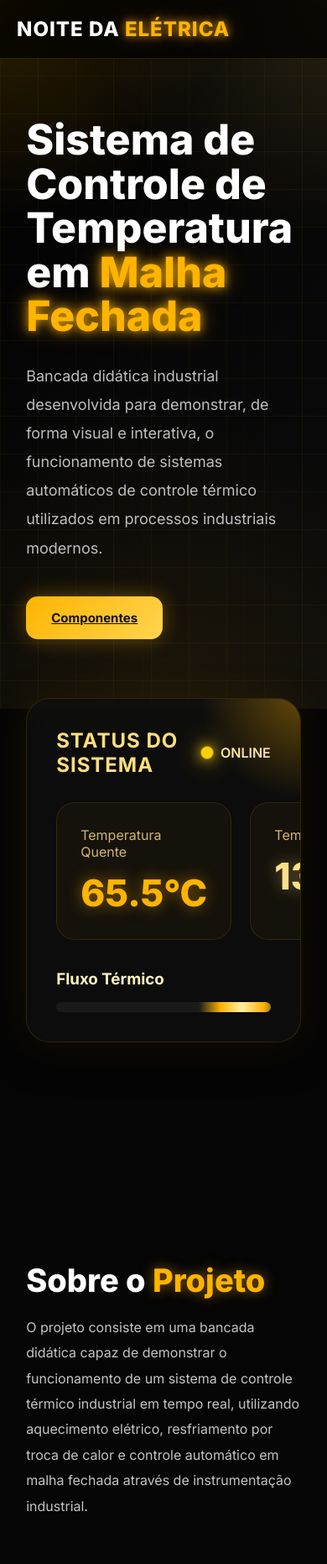
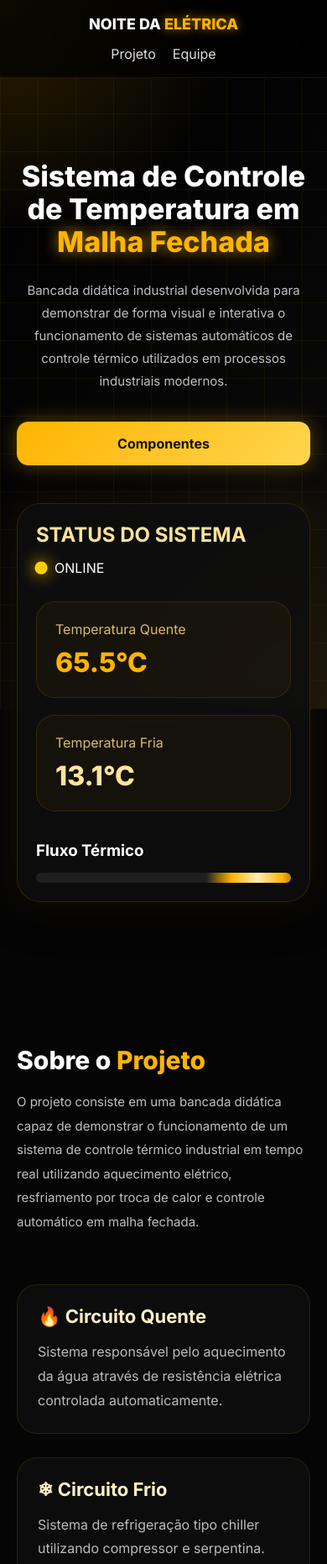
Before and after one commit to Ganzovisk/Noitedaeletrica, a plain HTML site: page index.html in a window 390 px wide. Shown: the top 1862 px of the page at 84% size. Drawn offline with Linux system fonts and the light colour scheme.

Commit message:
Update index.html

```diff
--- a/index.html
+++ b/index.html
@@ -12,23 +12,19 @@
 <style>
 
 /* =========================================
-PALETA BASEADA NA IMAGEM
+PALETA
 ========================================= */
 
 :root{
     --bg:#050505;
-    --bg2:#0d0d0d;
     --gold:#ffb400;
-    --gold-strong:#ffc933;
-    --gold-soft:#ffdf7a;
-    --light:#ffffff;
-    --text:#d9d9d9;
-    --card:#111111;
-    --border:rgba(255,180,0,.18);
-    --glow:0 0 25px rgba(255,180,0,.45);
+    --gold-soft:#ffe29a;
+    --text:#d8d8d8;
 }
 
-/* RESET */
+/* =========================================
+RESET
+========================================= */
 
 *{
     margin:0;
@@ -42,7 +38,7 @@ html{
 
 body{
     font-family:'Inter',sans-serif;
-    background:var(--bg);
+    background:#050505;
     color:white;
     overflow-x:hidden;
 }
@@ -58,46 +54,15 @@ FUNDO
 
     background:
     radial-gradient(circle at top left,
-    rgba(255,180,0,.18) 0%,
-    transparent 28%),
-
-    radial-gradient(circle at top right,
-    rgba(255,210,90,.14) 0%,
+    rgba(255,180,0,.18),
     transparent 30%),
 
-    radial-gradient(circle at bottom center,
-    rgba(255,180,0,.08) 0%,
-    transparent 40%),
+    radial-gradient(circle at bottom right,
+    rgba(255,180,0,.08),
+    transparent 35%),
 
-    linear-gradient(135deg,#000000,#070707,#0b0b0b);
+    linear-gradient(135deg,#000,#050505,#0d0d0d);
 }
-
-.background::after{
-    content:"";
-    position:absolute;
-    inset:0;
-
-    background:
-    repeating-linear-gradient(
-        90deg,
-        transparent,
-        transparent 120px,
-        rgba(255,180,0,.03) 121px
-    );
-
-    animation:energyMove 12s linear infinite;
-}
-
-@keyframes energyMove{
-    from{
-        transform:translateX(0);
-    }
-    to{
-        transform:translateX(120px);
-    }
-}
-
-/* GRID */
 
 .grid{
     position:fixed;
@@ -117,9 +82,12 @@ NAVBAR
 
 nav{
     width:100%;
+
     position:fixed;
+
     top:0;
     left:0;
+
     z-index:1000;
 
     display:flex;
@@ -129,25 +97,23 @@ nav{
     padding:20px 70px;
 
     background:rgba(0,0,0,.72);
+
     backdrop-filter:blur(18px);
 
-    border-bottom:1px solid rgba(255,180,0,.15);
+    border-bottom:
+    1px solid rgba(255,180,0,.12);
 }
 
 .logo{
     font-size:24px;
     font-weight:800;
-    letter-spacing:1px;
-
-    color:white;
 }
 
 .logo span{
     color:var(--gold);
 
     text-shadow:
-    0 0 10px rgba(255,180,0,.7),
-    0 0 20px rgba(255,180,0,.5);
+    0 0 12px rgba(255,180,0,.7);
 }
 
 nav ul{
@@ -158,34 +124,14 @@ nav ul{
 
 nav ul li a{
     color:#ddd;
+
     text-decoration:none;
-    font-size:15px;
-    font-weight:500;
 
     transition:.3s;
-    position:relative;
-}
-
-nav ul li a::after{
-    content:"";
-    position:absolute;
-    left:0;
-    bottom:-8px;
-
-    width:0%;
-    height:2px;
-
-    background:var(--gold);
-
-    transition:.4s;
 }
 
 nav ul li a:hover{
     color:var(--gold);
-}
-
-nav ul li a:hover::after{
-    width:100%;
 }
 
 /* =========================================
@@ -206,8 +152,11 @@ HERO
     width:100%;
 
     display:grid;
+
     grid-template-columns:1fr 1fr;
+
     gap:70px;
+
     align-items:center;
 }
 
@@ -215,8 +164,10 @@ HERO
 
 .hero-text h1{
     font-size:68px;
+
     line-height:1.05;
-    margin-bottom:28px;
+
+    margin-bottom:25px;
 
     font-weight:800;
 }
@@ -225,15 +176,17 @@ HERO
     color:var(--gold);
 
     text-shadow:
-    0 0 12px rgba(255,180,0,.9),
-    0 0 28px rgba(255,180,0,.45);
+    0 0 18px rgba(255,180,0,.7);
 }
 
 .hero-text p{
     font-size:18px;
+
     line-height:1.9;
+
     color:#bfbfbf;
-    margin-bottom:40px;
+
+    margin-bottom:35px;
 }
 
 /* BOTÕES */
@@ -241,24 +194,24 @@ HERO
 .buttons{
     display:flex;
     gap:20px;
+    flex-wrap:wrap;
 }
 
 .btn{
-    padding:16px 30px;
+    padding:16px 28px;
+
     border-radius:14px;
-    border:none;
-    cursor:pointer;
+
+    text-decoration:none;
 
     font-weight:700;
-    font-size:15px;
 
-    transition:.35s;
+    transition:.3s;
 }
 
-/* BOTÃO PRINCIPAL */
-
 .btn-primary{
-    background:linear-gradient(
+    background:
+    linear-gradient(
         135deg,
         #ffb400,
         #ffd54f
@@ -271,26 +224,7 @@ HERO
 }
 
 .btn-primary:hover{
-    transform:translateY(-4px) scale(1.02);
-
-    box-shadow:
-    0 0 35px rgba(255,180,0,.65);
-}
-
-/* BOTÃO SECUNDÁRIO */
-
-.btn-secondary{
-    background:rgba(255,180,0,.06);
-
-    border:1px solid rgba(255,180,0,.2);
-
-    color:white;
-}
-
-.btn-secondary:hover{
-    background:rgba(255,180,0,.12);
-
-    border-color:rgba(255,180,0,.5);
+    transform:translateY(-4px);
 }
 
 /* =========================================
@@ -299,9 +233,10 @@ PAINEL
 
 .system-panel{
 
-    background:rgba(15,15,15,.82);
+    background:rgba(15,15,15,.85);
 
-    border:1px solid rgba(255,180,0,.14);
+    border:
+    1px solid rgba(255,180,0,.14);
 
     border-radius:28px;
 
@@ -312,27 +247,6 @@ PAINEL
     box-shadow:
     0 0 40px rgba(255,180,0,.08),
     0 12px 45px rgba(0,0,0,.6);
-
-    position:relative;
-
-    overflow:hidden;
-}
-
-.system-panel::before{
-    content:"";
-    position:absolute;
-
-    top:-120px;
-    right:-120px;
-
-    width:240px;
-    height:240px;
-
-    background:radial-gradient(
-        circle,
-        rgba(255,180,0,.35),
-        transparent 70%
-    );
 }
 
 /* HEADER */
@@ -347,7 +261,6 @@ PAINEL
 
 .panel-header h2{
     color:var(--gold-soft);
-    letter-spacing:1px;
 }
 
 /* STATUS */
@@ -356,9 +269,6 @@ PAINEL
     display:flex;
     align-items:center;
     gap:10px;
-
-    color:#ffe9a8;
-    font-weight:600;
 }
 
 .dot{
@@ -370,89 +280,62 @@ PAINEL
     background:#ffd000;
 
     box-shadow:
-    0 0 12px #ffd000,
-    0 0 24px #ffd000;
+    0 0 15px #ffd000;
 
-    animation:pulse 1.4s infinite;
+    animation:pulse 1.5s infinite;
 }
 
 @keyframes pulse{
-    0%{
-        transform:scale(1);
-    }
-    50%{
-        transform:scale(1.3);
-    }
-    100%{
-        transform:scale(1);
-    }
+    0%{transform:scale(1);}
+    50%{transform:scale(1.3);}
+    100%{transform:scale(1);}
 }
 
-/* =========================================
-TEMPERATURAS
-========================================= */
+/* TEMPERATURAS */
 
 .temp-grid{
     display:grid;
     grid-template-columns:1fr 1fr;
-    gap:22px;
+    gap:20px;
 }
 
 .temp-card{
     background:rgba(255,180,0,.04);
 
-    border:1px solid rgba(255,180,0,.12);
+    border:
+    1px solid rgba(255,180,0,.12);
 
     border-radius:22px;
 
-    padding:28px;
-
-    transition:.35s;
-}
-
-.temp-card:hover{
-    transform:translateY(-5px);
-
-    border-color:rgba(255,180,0,.45);
-
-    box-shadow:var(--glow);
+    padding:25px;
 }
 
 .temp-title{
-    color:#d2b56d;
-    margin-bottom:12px;
+    color:#d7ba70;
+    margin-bottom:10px;
 }
 
 .temp-value{
-    font-size:44px;
+    font-size:42px;
     font-weight:800;
 }
 
 .red{
     color:#ffb400;
-
-    text-shadow:
-    0 0 18px rgba(255,180,0,.5);
 }
 
 .blue{
-    color:#ffe08a;
-
-    text-shadow:
-    0 0 18px rgba(255,220,120,.4);
+    color:#ffe49b;
 }
 
-/* =========================================
-FLUXO
-========================================= */
+/* FLUXO */
 
 .flow{
     margin-top:35px;
 }
 
 .flow h3{
-    margin-bottom:16px;
-    color:#fff0c1;
+    margin-bottom:15px;
 }
 
 .flow-line{
@@ -461,9 +344,10 @@ FLUXO
 
     border-radius:30px;
 
-    background:rgba(255,255,255,.06);
+    background:rgba(255,255,255,.08);
 
     overflow:hidden;
+
     position:relative;
 }
 
@@ -475,11 +359,12 @@ FLUXO
 
     width:40%;
 
-    background:linear-gradient(
+    background:
+    linear-gradient(
         90deg,
         transparent,
         #ffb400,
-        #fff1a6,
+        #fff0b3,
         #ffb400,
         transparent
     );
@@ -506,22 +391,22 @@ section{
 
 .section-title{
     font-size:48px;
+
     margin-bottom:18px;
+
     font-weight:800;
 }
 
 .section-title span{
     color:var(--gold);
-
-    text-shadow:
-    0 0 15px rgba(255,180,0,.55);
 }
 
 .section-text{
     max-width:900px;
 
+    color:#bfbfbf;
+
     line-height:1.9;
-    color:#c4c4c4;
 
     margin-bottom:60px;
 }
@@ -540,54 +425,32 @@ CARDS
 }
 
 .card{
-    background:rgba(20,20,20,.82);
+    background:rgba(15,15,15,.82);
 
-    border:1px solid rgba(255,180,0,.12);
+    border:
+    1px solid rgba(255,180,0,.12);
 
-    border-radius:26px;
+    border-radius:24px;
 
-    padding:32px;
+    padding:30px;
 
-    transition:.4s;
-
-    position:relative;
-    overflow:hidden;
-}
-
-.card::before{
-    content:"";
-    position:absolute;
-
-    inset:0;
-
-    background:linear-gradient(
-        135deg,
-        rgba(255,180,0,.08),
-        transparent 45%
-    );
-
-    opacity:0;
-
-    transition:.4s;
+    transition:.35s;
 }
 
 .card:hover{
     transform:translateY(-8px);
 
-    border-color:rgba(255,180,0,.45);
+    border-color:
+    rgba(255,180,0,.45);
 
     box-shadow:
-    0 0 35px rgba(255,180,0,.12);
-}
-
-.card:hover::before{
-    opacity:1;
+    0 0 30px rgba(255,180,0,.12);
 }
 
 .card h3{
-    margin-bottom:18px;
+    margin-bottom:15px;
 
-    font-size:23px;
+    font-size:22px;
 
     color:#fff1c7;
 }
@@ -604,12 +467,12 @@ TIMELINE
 .timeline{
     display:flex;
     flex-direction:column;
-    gap:35px;
+    gap:30px;
 }
 
 .timeline-item{
     display:flex;
-    gap:22px;
+    gap:20px;
     align-items:flex-start;
 }
 
@@ -624,37 +487,30 @@ TIMELINE
     margin-top:5px;
 
     box-shadow:
-    0 0 18px rgba(255,180,0,.9),
-    0 0 35px rgba(255,180,0,.4);
+    0 0 20px rgba(255,180,0,.7);
 }
 
 .timeline-content{
-    background:rgba(15,15,15,.85);
+    background:rgba(15,15,15,.82);
 
-    border:1px solid rgba(255,180,0,.12);
+    border:
+    1px solid rgba(255,180,0,.12);
 
     border-radius:22px;
 
     padding:28px;
 
     flex:1;
-
-    transition:.35s;
-}
-
-.timeline-content:hover{
-    border-color:rgba(255,180,0,.4);
-
-    transform:translateX(5px);
 }
 
 .timeline-content h3{
     margin-bottom:12px;
+
     color:#fff1c7;
 }
 
 .timeline-content p{
-    color:#bcbcbc;
+    color:#bdbdbd;
     line-height:1.8;
 }
 
@@ -667,37 +523,154 @@ footer{
 
     text-align:center;
 
-    color:#9f9f9f;
+    color:#999;
 
-    border-top:1px solid rgba(255,180,0,.1);
-
-    background:#050505;
+    border-top:
+    1px solid rgba(255,180,0,.1);
 }
 
 /* =========================================
-RESPONSIVO
+RESPONSIVO TABLET
 ========================================= */
 
 @media(max-width:980px){
 
+nav{
+    padding:18px 20px;
+
+    flex-direction:column;
+
+    gap:15px;
+}
+
+nav ul{
+    gap:20px;
+}
+
+.hero{
+    padding:
+    180px 20px 80px;
+}
+
 .hero-content{
     grid-template-columns:1fr;
+    gap:45px;
+}
+
+.hero-text{
+    text-align:center;
 }
 
 .hero-text h1{
-    font-size:50px;
+    font-size:48px;
 }
 
-nav{
-    padding:20px;
+.hero-text p{
+    font-size:16px;
 }
 
-nav ul{
-    display:none;
+.buttons{
+    justify-content:center;
+}
+
+.temp-grid{
+    grid-template-columns:1fr;
 }
 
 .section-title{
     font-size:38px;
+}
+
+section{
+    padding:90px 20px;
+}
+
+}
+
+/* =========================================
+RESPONSIVO CELULAR
+========================================= */
+
+@media(max-width:480px){
+
+.logo{
+    font-size:18px;
+}
+
+nav ul{
+    flex-wrap:wrap;
+    justify-content:center;
+}
+
+.hero{
+    padding-top:190px;
+}
+
+.hero-text h1{
+    font-size:34px;
+    line-height:1.15;
+}
+
+.hero-text p{
+    font-size:15px;
+    line-height:1.8;
+}
+
+.btn{
+    width:100%;
+    text-align:center;
+}
+
+.system-panel{
+    padding:22px;
+}
+
+.panel-header{
+    flex-direction:column;
+    align-items:flex-start;
+    gap:15px;
+}
+
+.temp-card{
+    padding:22px;
+}
+
+.temp-value{
+    font-size:32px;
+}
+
+.section-title{
+    font-size:30px;
+}
+
+.section-text{
+    font-size:15px;
+}
+
+.cards{
+    grid-template-columns:1fr;
+}
+
+.card{
+    padding:24px;
+}
+
+.timeline-item{
+    gap:14px;
+}
+
+.timeline-dot{
+    width:14px;
+    height:14px;
+}
+
+.timeline-content{
+    padding:22px;
+}
+
+footer{
+    font-size:14px;
+    line-height:1.8;
 }
 
 }
@@ -721,7 +694,6 @@ nav ul{
 <ul>
 <li><a href="#">Projeto</a></li>
 <li><a href="equipe.html">Equipe</a></li>
-
 </ul>
 
 </nav>
@@ -742,14 +714,12 @@ em <span>Malha Fechada</span>
 </h1>
 
 <p>
-Bancada didática industrial desenvolvida para demonstrar, de forma visual e interativa, o funcionamento de sistemas automáticos de controle térmico utilizados em processos industriais modernos.
+Bancada didática industrial desenvolvida para demonstrar de forma visual e interativa o funcionamento de sistemas automáticos de controle térmico utilizados em processos industriais modernos.
 </p>
 
 <div class="buttons">
 
-
-
-<a href="funcionamento.html" c class="btn btn-primary">
+<a href="funcionamento.html" class="btn btn-primary">
 Componentes
 </a>
 
@@ -825,7 +795,7 @@ Sobre o <span>Projeto</span>
 </h2>
 
 <p class="section-text">
-O projeto consiste em uma bancada didática capaz de demonstrar o funcionamento de um sistema de controle térmico industrial em tempo real, utilizando aquecimento elétrico, resfriamento por troca de calor e controle automático em malha fechada através de instrumentação industrial.
+O projeto consiste em uma bancada didática capaz de demonstrar o funcionamento de um sistema de controle térmico industrial em tempo real utilizando aquecimento elétrico, resfriamento por troca de calor e controle automático em malha fechada.
 </p>
 
 <div class="cards">
@@ -833,28 +803,28 @@ O projeto consiste em uma bancada didática capaz de demonstrar o funcionamento
 <div class="card">
 <h3>🔥 Circuito Quente</h3>
 <p>
-Sistema responsável pelo aquecimento da água através de resistência elétrica controlada automaticamente conforme o setpoint.
+Sistema responsável pelo aquecimento da água através de resistência elétrica controlada automaticamente.
 </p>
 </div>
 
 <div class="card">
 <h3>❄ Circuito Frio</h3>
 <p>
-Sistema de refrigeração tipo chiller utilizando compressor e serpentina para redução da temperatura.
+Sistema de refrigeração tipo chiller utilizando compressor e serpentina.
 </p>
 </div>
 
 <div class="card">
 <h3>⚙ Controle Industrial</h3>
 <p>
-Controlador de temperatura operando em malha fechada através da leitura do termopar industrial.
+Controlador de temperatura operando em malha fechada através da leitura do termopar.
 </p>
 </div>
 
 <div class="card">
 <h3>🔄 Trocador de Calor</h3>
 <p>
-Transferência térmica eficiente entre os circuitos sem mistura entre os fluidos do sistema.
+Transferência térmica eficiente entre os circuitos sem mistura entre os fluidos.
 </p>
 </div>
 
@@ -879,7 +849,7 @@ Funcionamento do <span>Sistema</span>
 <div class="timeline-content">
 <h3>Leitura da Temperatura</h3>
 <p>
-O controlador industrial recebe continuamente o sinal do sensor de temperatura instalado no tanque principal.
+O controlador recebe continuamente o sinal do sensor de temperatura.
 </p>
 </div>
 
@@ -892,7 +862,7 @@ O controlador industrial recebe continuamente o sinal do sensor de temperatura i
 <div class="timeline-content">
 <h3>Análise do Setpoint</h3>
 <p>
-O sistema compara a temperatura medida com o valor de referência programado pelo operador.
+O sistema compara a temperatura medida com o valor definido pelo operador.
 </p>
 </div>
 
@@ -905,7 +875,7 @@ O sistema compara a temperatura medida com o valor de referência programado pel
 <div class="timeline-content">
 <h3>Controle Automático</h3>
 <p>
-O sistema aciona automaticamente aquecimento ou resfriamento conforme a necessidade do processo.
+O sistema aciona automaticamente aquecimento ou resfriamento conforme necessário.
 </p>
 </div>
 
@@ -918,7 +888,7 @@ O sistema aciona automaticamente aquecimento ou resfriamento conforme a necessid
 <div class="timeline-content">
 <h3>Realimentação Negativa</h3>
 <p>
-A temperatura retorna continuamente ao controlador garantindo estabilidade térmica no processo.
+A temperatura retorna continuamente ao controlador garantindo estabilidade térmica.
 </p>
 </div>
 
@@ -975,15 +945,14 @@ Funcionamento contínuo e seguro durante toda a apresentação.
 <footer>
 
 Sistema de Controle de Temperatura em Malha Fechada • Projeto Acadêmico Industrial
-<p> Site desenvolvido por Jordan Everton </p>
+
+<p>
+Site desenvolvido por Jordan Everton
+</p>
 
 </footer>
 
 <script>
-
-/* =========================================
-ANIMAÇÃO TEMPERATURA
-========================================= */
 
 const hotTemp = document.getElementById("hotTemp");
 const coldTemp = document.getElementById("coldTemp");
```
Lines whose indentation alone changed are shown as unchanged.
